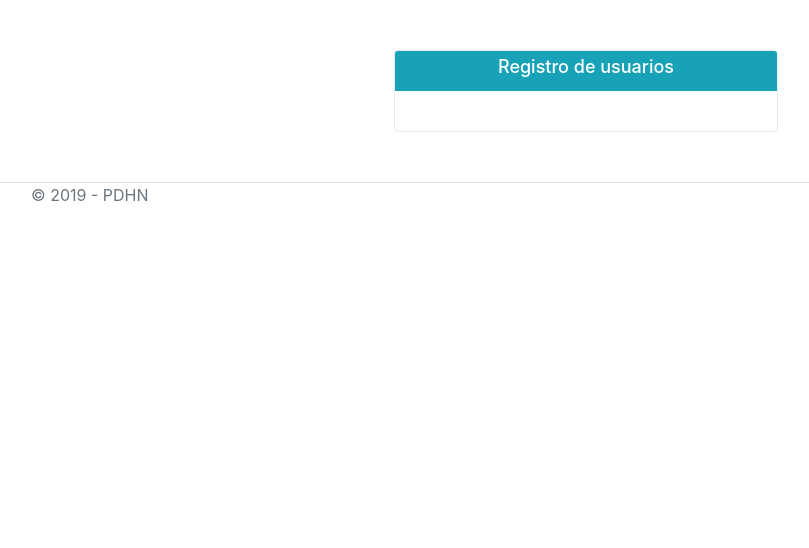
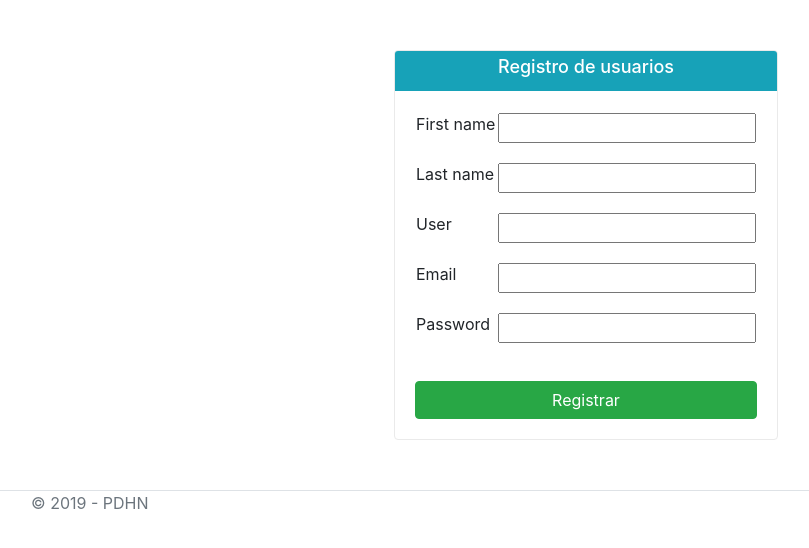
Before and after one commit to gurnitha/2022-django4-elearning-espanyol, a Django app: template templates/views/user/register.html in a window 1280 px wide. Shown: the part 77-625 px from the top of the page, without its empty margins (54-863 px from the left). Run offline with Django 3.2, Linux system fonts and the light colour scheme; the template is opened without the code that fills it: most values are stand-ins (such as "Sample title", 1, 10 or a date in 2020); form fields are guessed from the names that the template uses; some libraries are stand-ins or nearby versions.

Commit message:
6.3 Register a new user part 2 - Create SignUpForm model, and use it in register template

```diff
--- a/templates/views/user/register.html
+++ b/templates/views/user/register.html
@@ -10,9 +10,71 @@
                 {% csrf_token %}
                 <table>
                     <tbody>
-
+                        <tr>
+                            <td>
+                                <div class="form-group">
+                                    {{ form.first_name.label_tag }}
+                                </div>
+                            </td>
+                            <td>
+                                <div class="form-group">
+                                    {{ form.first_name }}
+                                </div>
+                            </td>
+                        </tr>
+                        <tr>
+                            <td>
+                                <div class="form-group">
+                                    {{ form.last_name.label_tag }}
+                                </div>
+                            </td>
+                            <td>
+                                <div class="form-group">
+                                    {{ form.last_name }}
+                                </div>
+                            </td>
+                        </tr>
+                        <tr>
+                            <td>
+                                <div class="form-group">
+                                    {{ form.user.label_tag }}
+                                </div>
+                            </td>
+                            <td>
+                                <div class="form-group">
+                                    {{ form.user }}
+                                </div>
+                            </td>
+                        </tr>
+                        <tr>
+                            <td>
+                                <div class="form-group">
+                                    {{ form.email.label_tag }}
+                                </div>
+                            </td>
+                            <td>
+                                <div class="form-group">
+                                    {{ form.email }}
+                                </div>
+                            </td>
+                        </tr>
+                        <tr>
+                            <td>
+                                <div class="form-group">
+                                    {{ form.password.label_tag }}
+                                </div>
+                            </td>
+                            <td>
+                                <div class="form-group">
+                                    {{ form.password }}
+                                </div>
+                            </td>
+                        </tr>
                     </tbody>
                 </table>
+                <div class="submit-row">
+                    <input type="submit" value="Registrar" class="btn btn-success">
+                </div>
             </form>
         </div>
     </div>
```
Also changed, not shown: App/Controllers/UserController.py (+12 -1 lines), App/Models/User_forms.py (added, +17 -0 lines), README.md.
